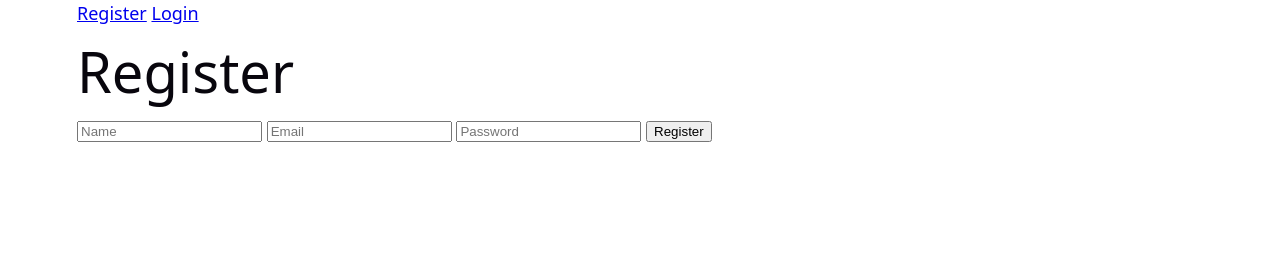
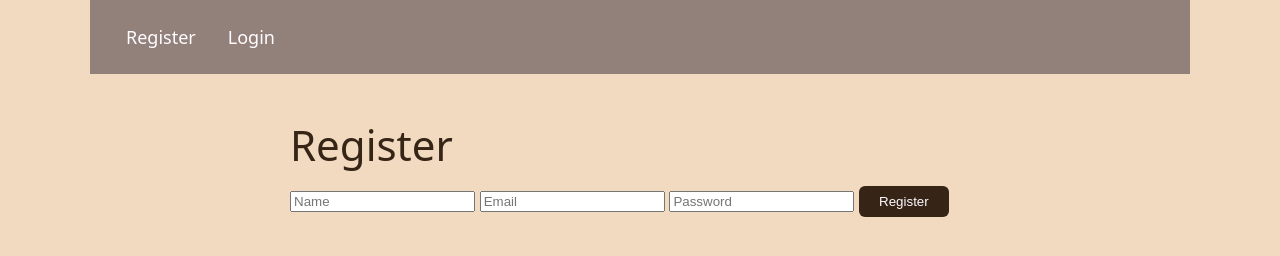
Before and after one commit to susannt/social-media-app, a website built with Vite: page index.html in a window 1280 px wide. Both pictures are taken after a click on the link "Register". Built offline with nearby package versions, Linux system fonts and the light colour scheme.

Commit message:
CSS
Basic styling
- Color scheme
- Buttons
- Nav
- small details

```diff
--- a/src/pages/feed.js
+++ b/src/pages/feed.js
@@ -17,6 +17,7 @@ export async function renderFeed() {
                         <article data-id="${post.id}">
                             <h2>${post.title}</h2>
                             <p>${post.body}</p>
+                            <button>View post</button>
                         </article>
                     `,
                 )
--- a/src/style.css
+++ b/src/style.css
@@ -1,16 +1,17 @@
 :root {
-  --text: #6b6375;
-  --text-h: #08060d;
-  --bg: #fff;
-  --border: #e5e4e7;
-  --accent: #aa3bff;
+  --text: #000500;
+  --text-h: #362417;
+  --text-nav: #fffbff;
+  --background: #f1dabf;
+  --surface: #92817a;
+  --accent: #362417;
 
   --sans: system-ui, 'Segoe UI', Roboto, sans-serif;
   --heading: system-ui, 'Segoe UI', Roboto, sans-serif;
 
   font: 18px/145% var(--sans);
   color: var(--text);
-  background: var(--bg);
+  background: var(--background);
   font-synthesis: none;
   text-rendering: optimizeLegibility;
   -webkit-font-smoothing: antialiased;
@@ -23,25 +24,69 @@ body {
 }
 
 h1,
-h2 {
+h2,
+h3 {
   font-family: var(--heading);
   font-weight: 500;
   color: var(--text-h);
 }
 
 h1 {
-  font-size: 56px;
-  margin: 32px 0;
+  font-size: 42px;
 }
 
 h2 {
   font-size: 24px;
-  margin: 0 0 8px;
   }
 
+h3 {
+  font-size: 20px;
+}
+
+nav {
+  display: flex;
+  align-items: center;
+  gap: 8px;
+  padding: 16px 24px;
+  background: var(--surface);
+}
+
+nav a {
+  color: var(--text-nav);
+  text-decoration: none;
+  padding: 8px 12px;
+}
+
+nav a:hover {
+  color: var(--background);
+}
+
+button {
+  background: var(--accent);
+  color: var(--text-nav);
+  border: var(--text);
+  border-radius: 6px;
+  padding: 8px 20px;
+  cursor: pointer;
+}
+
+button:hover {
+  background: var(--surface);
+}
+
+article:hover {
+  cursor: pointer;
+}
+
 #app {
-  width: 1126px;
-  max-width: 100%;
+  width: 100%;
+  max-width: 1100px;
   margin: 0 auto;
   min-height: 100svh;
 }
+
+#page-content {
+  max-width: 700px;
+  margin: 0 auto;
+  padding: 30px;
+}
```
